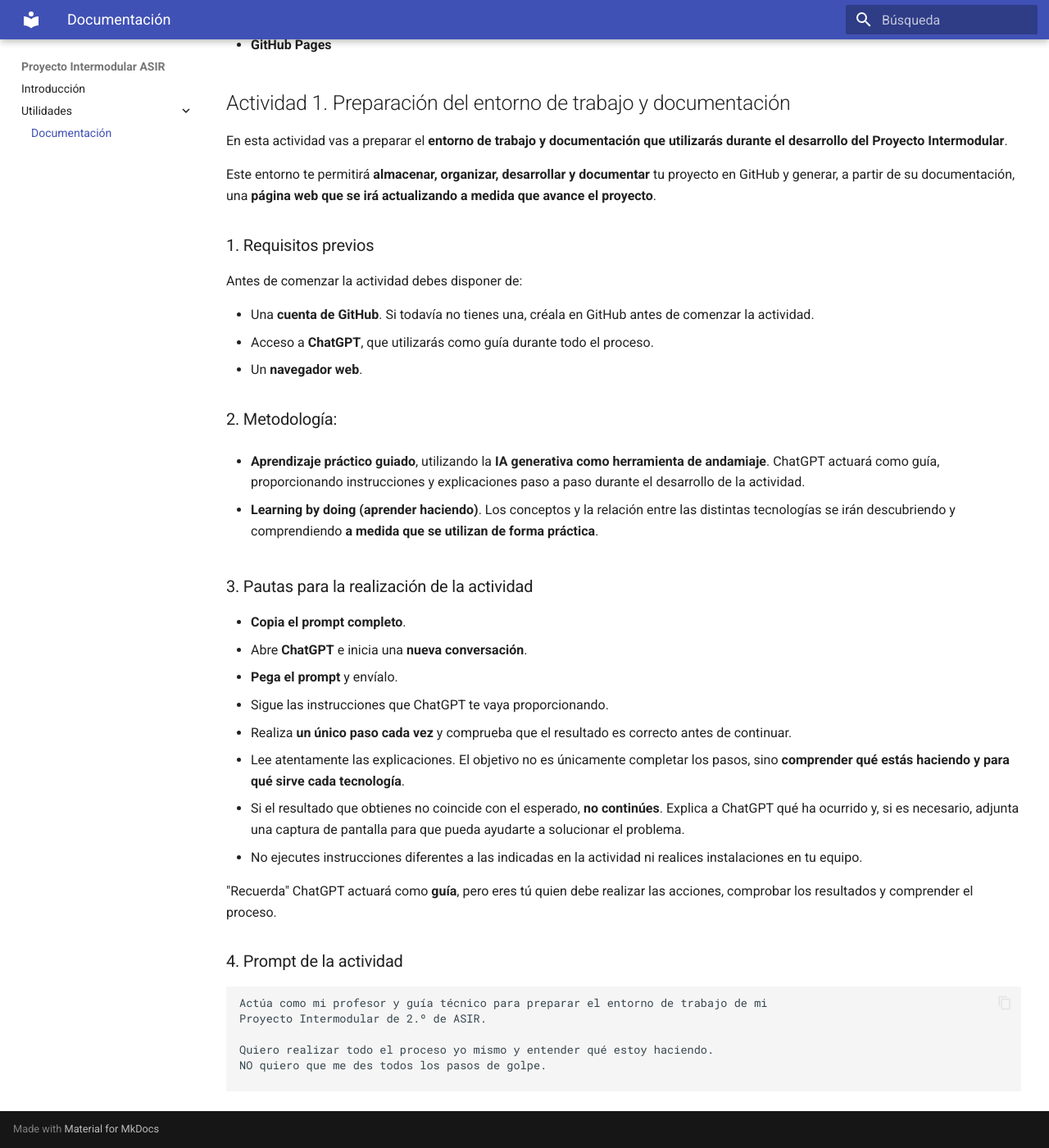
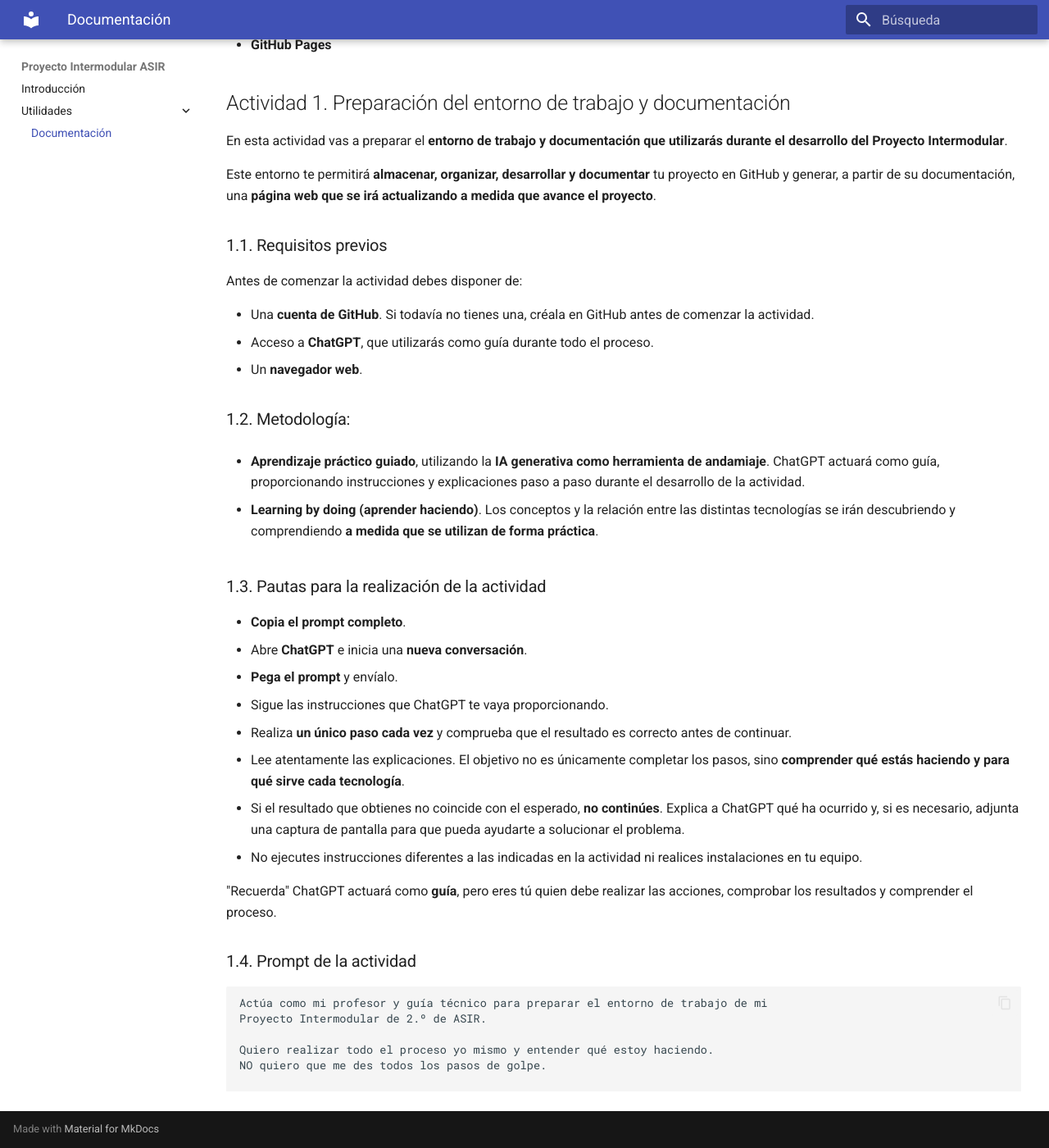
Before and after one commit to lidia1900/Proyecto-Intermodular-ASIR, an MkDocs documentation site: the page built from docs/Utilidades/Documentacion.md, in a window 1280 px wide and 1400 px high, scrolled down 507 px. Shown: the whole window at 82% size. Built offline with MkDocs 1.6.1 and Material for MkDocs 9.7.7, drawn with Linux system fonts in a browser that asks for light colours.

Commit message:
Update section headings in documentation

````diff
--- a/docs/Utilidades/Documentacion.md
+++ b/docs/Utilidades/Documentacion.md
@@ -19,7 +19,7 @@ En esta actividad vas a preparar el **entorno de trabajo y documentación que ut
 
 Este entorno te permitirá **almacenar, organizar, desarrollar y documentar** tu proyecto en GitHub y generar, a partir de su documentación, una **página web que se irá actualizando a medida que avance el proyecto**.
 
-### 1. Requisitos previos
+### 1.1. Requisitos previos
 
 Antes de comenzar la actividad debes disponer de:
 
@@ -27,13 +27,13 @@ Antes de comenzar la actividad debes disponer de:
 - Acceso a **ChatGPT**, que utilizarás como guía durante todo el proceso.
 - Un **navegador web**.
 
-### 2. Metodología:
+### 1.2. Metodología:
 
 - **Aprendizaje práctico guiado**, utilizando la **IA generativa como herramienta de andamiaje**. ChatGPT actuará como guía, proporcionando instrucciones y explicaciones paso a paso durante el desarrollo de la actividad.
 
 - **Learning by doing (aprender haciendo)**. Los conceptos y la relación entre las distintas tecnologías se irán descubriendo y comprendiendo **a medida que se utilizan de forma práctica**.
 
-### 3. Pautas para la realización de la actividad
+### 1.3. Pautas para la realización de la actividad
 
 - **Copia el prompt completo**.
 - Abre **ChatGPT** e inicia una **nueva conversación**.
@@ -47,7 +47,7 @@ Antes de comenzar la actividad debes disponer de:
 "Recuerda"
     ChatGPT actuará como **guía**, pero eres tú quien debe realizar las acciones, comprobar los resultados y comprender el proceso.
 
-### 4. Prompt de la actividad
+### 1.4. Prompt de la actividad
 
 <div class="prompt-scroll" markdown="1">
 ```text
````
